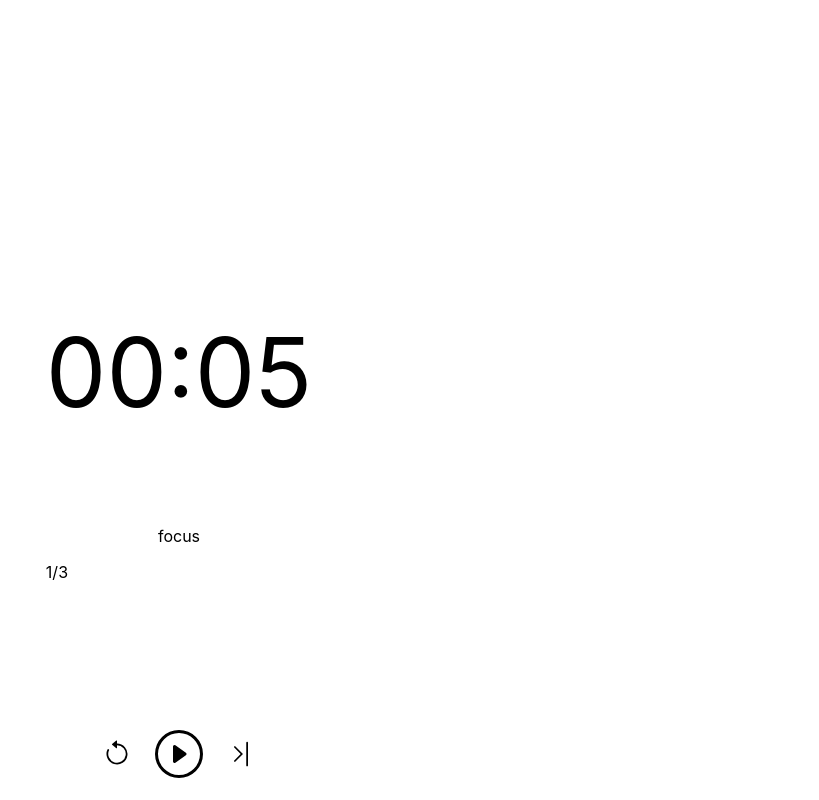
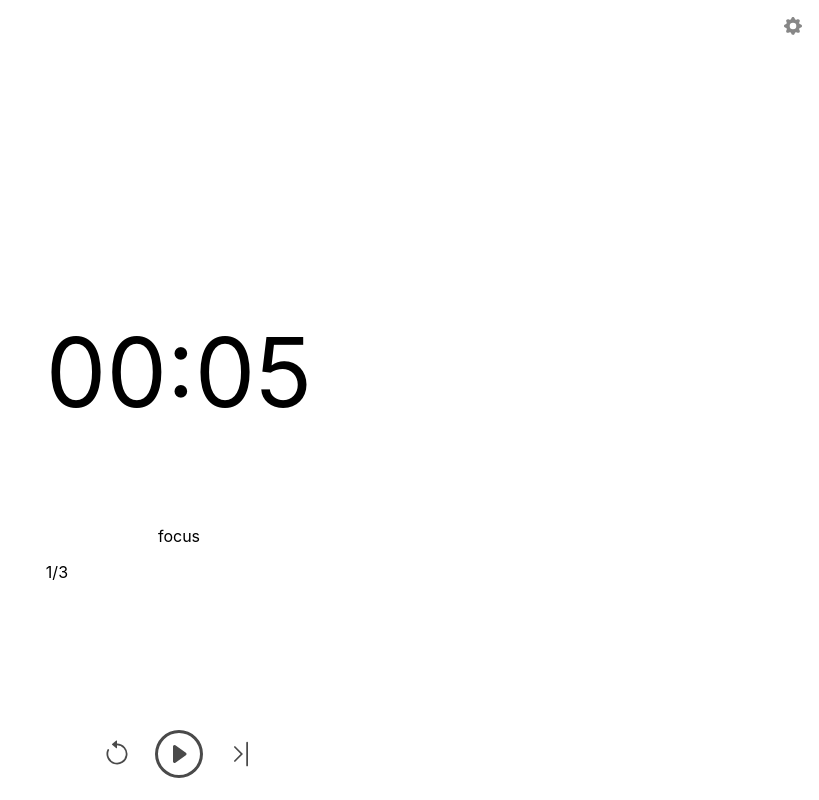
Before and after one commit to Bavish2201/pomodoro-timer, a React (Create React App) app: page / in a window 1280 px wide. Shown: the whole page, without its empty margins (461-1280 px from the left). Built offline with nearby package versions, Linux system fonts and the light colour scheme.

Commit message:
- Add a settings button - Change the color of the icons to grey

```diff
--- a/src/App.css
+++ b/src/App.css
@@ -39,6 +39,7 @@ body {
   border-radius: 50%;
   border: none;
   cursor: pointer;
+  color: #4a4a4a;
   background-color: white;
 }
 
@@ -52,12 +53,28 @@ body {
 }
 
 .control-button:active {
-  margin-top:5px;
+  margin-top: 5px;
   margin-bottom: 7px;
   background-color: #d6d6d6;
+}
+
+.settings-button {
+  height: 30px;
+  width: 30px;
+  color: #878787;
+}
+
+.settings-button:hover {
+  color: #525252;
 }
 
 .button-icon {
   height: 100%;
   width: 100%;
 }
+
+.toolbar-tray {
+  position: absolute;
+  top: 5px;
+  right: 5px;
+}
--- a/src/Pomodoro.js
+++ b/src/Pomodoro.js
@@ -1,5 +1,11 @@
 import React, { useState, useRef, useEffect } from "react";
-import { BsPlayCircle, BsPauseCircle, BsChevronBarRight, BsArrowCounterclockwise } from "react-icons/bs";
+import {
+  BsPlayCircle,
+  BsPauseCircle,
+  BsChevronBarRight,
+  BsArrowCounterclockwise,
+  BsFillGearFill,
+} from "react-icons/bs";
 
 export default function Pomodoro() {
   const counter_init_vals = {
@@ -105,14 +111,33 @@ export default function Pomodoro() {
       </div>
 
       <div className="timer-controls">
-        <button className="control-button" onClick={resetTimer}><BsArrowCounterclockwise className="button-icon"/></button>
+        <button className="control-button" onClick={resetTimer}>
+          <BsArrowCounterclockwise className="button-icon" />
+        </button>
         {timerRunning ? (
-          <button className="control-button control-button-main" onClick={stopTimer}><BsPauseCircle className="button-icon"/></button>
+          <button
+            className="control-button control-button-main"
+            onClick={stopTimer}
+          >
+            <BsPauseCircle className="button-icon" />
+          </button>
         ) : (
-          <button className="control-button control-button-main" onClick={startTimer}><BsPlayCircle className="button-icon"/></button>
+          <button
+            className="control-button control-button-main"
+            onClick={startTimer}
+          >
+            <BsPlayCircle className="button-icon" />
+          </button>
         )}
-        <button className="control-button" onClick={nextSession}><BsChevronBarRight className="button-icon"/></button>
+        <button className="control-button" onClick={nextSession}>
+          <BsChevronBarRight className="button-icon" />
+        </button>
+      </div>
 
+      <div className="toolbar-tray">
+        <button className="control-button settings-button">
+          <BsFillGearFill className="button-icon"/>
+        </button>
       </div>
     </>
   );
```
